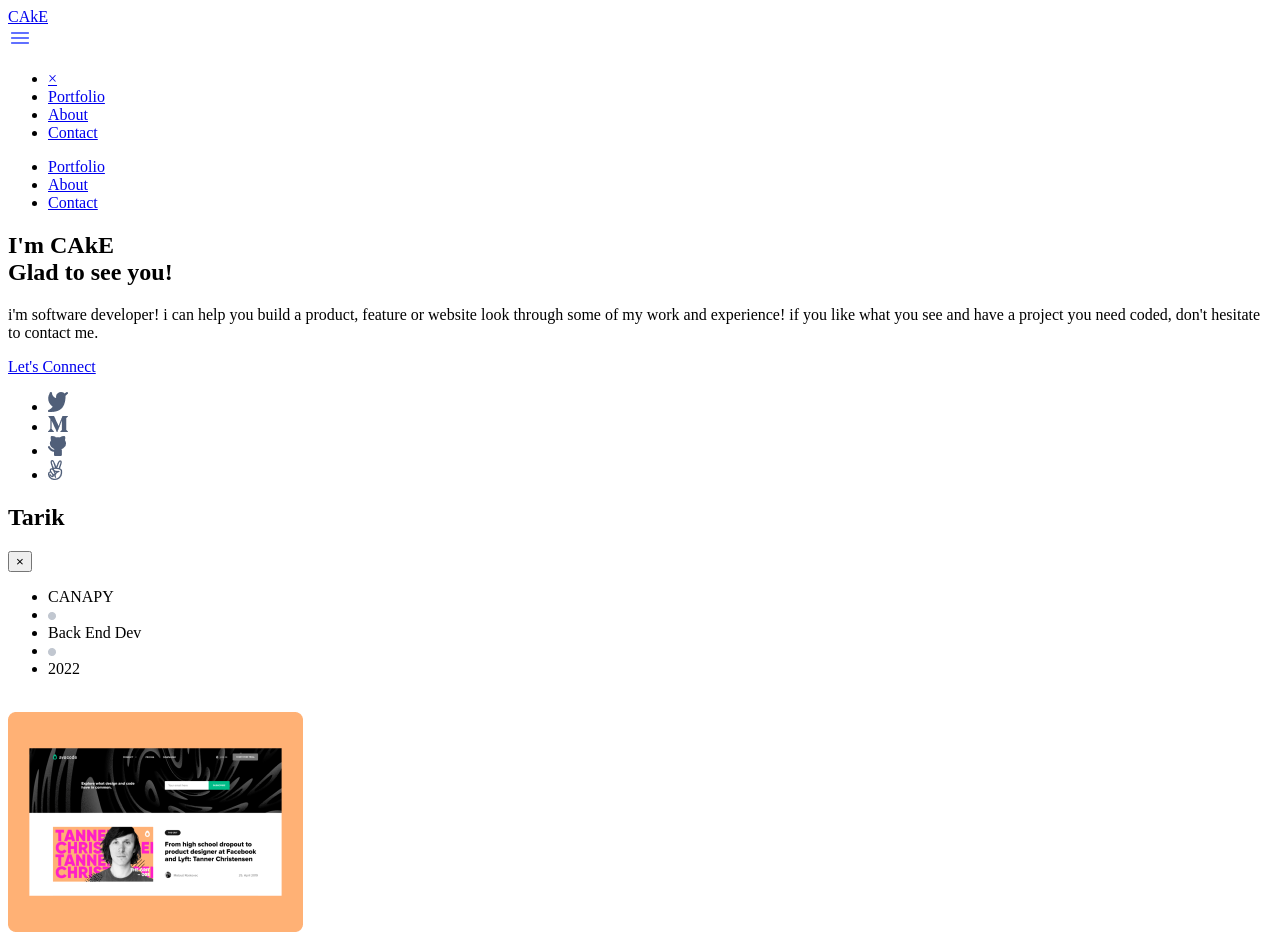
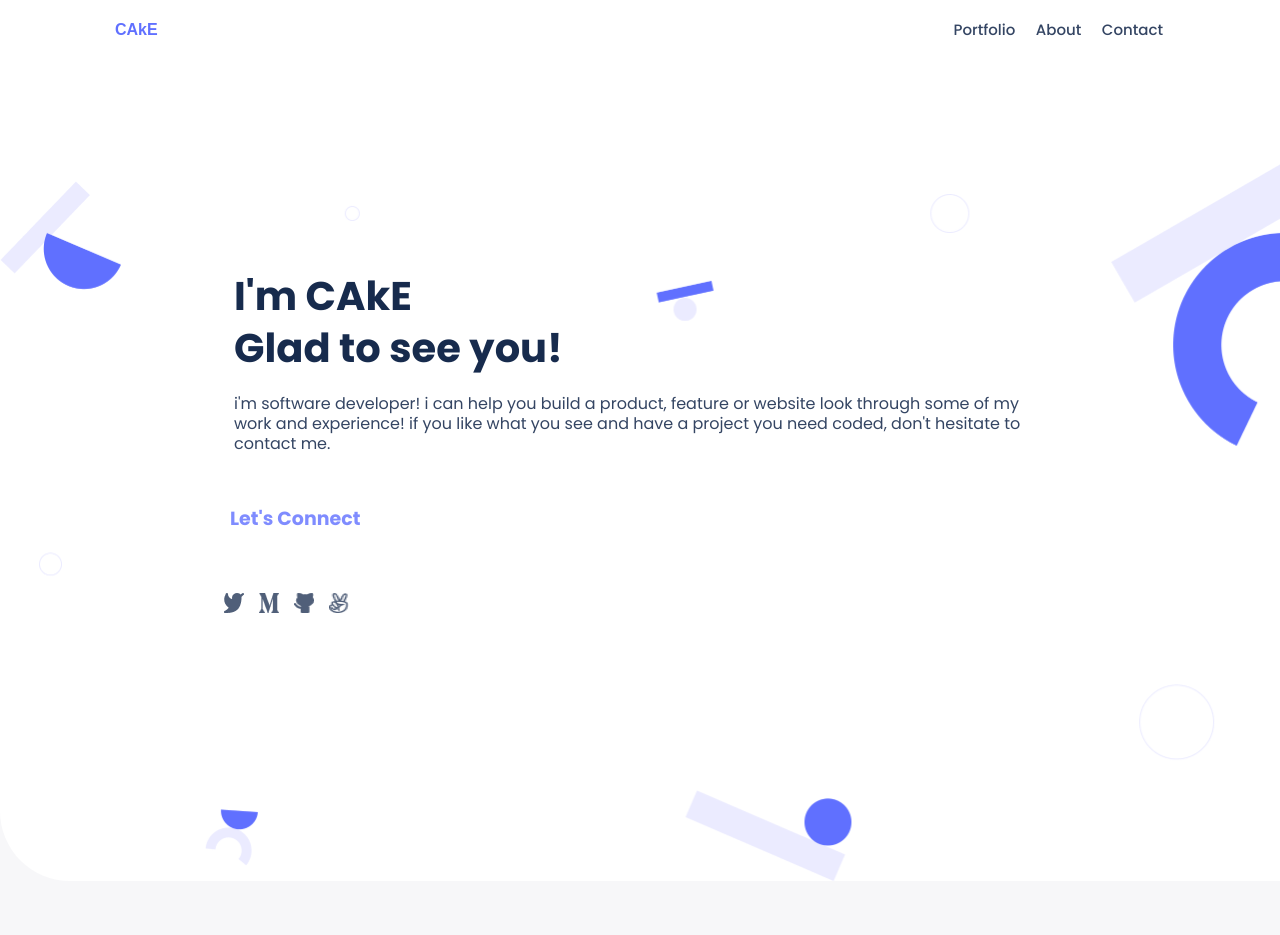
Before and after one commit to CakeInTech/My-Portfolio-Website, a website: page index.html in a window 1280 px wide. Shown: the top 935 px of the page. Drawn offline with Linux system fonts and the light colour scheme; the site is published under a folder, as on GitHub Pages, so addresses that start at the root find nothing.

Commit message:
Update index.html

```diff
--- a/index.html
+++ b/index.html
@@ -9,8 +9,8 @@
   <link rel="preconnect" href="https://fonts.googleapis.com">
   <link rel="preconnect" href="https://fonts.gstatic.com" crossorigin>
   <link href="https://fonts.googleapis.com/css2?family=Poppins:wght@400;500;700&display=swap" rel="stylesheet">
-  <link rel="stylesheet" type="text/css" href="/style.css" />
-  <link rel="stylesheet" type="text/css" href="/CSS/popup.css" />
+  <link rel="stylesheet" type="text/css" href="style.css" />
+  <link rel="stylesheet" type="text/css" href="./CSS/popup.css" />
   <link rel="preconnect" href="https://fonts.googleapis.com">
   <link rel="preconnect" href="https://fonts.googleapis.com">
   <title>CAkE Portfolio</title>
```
